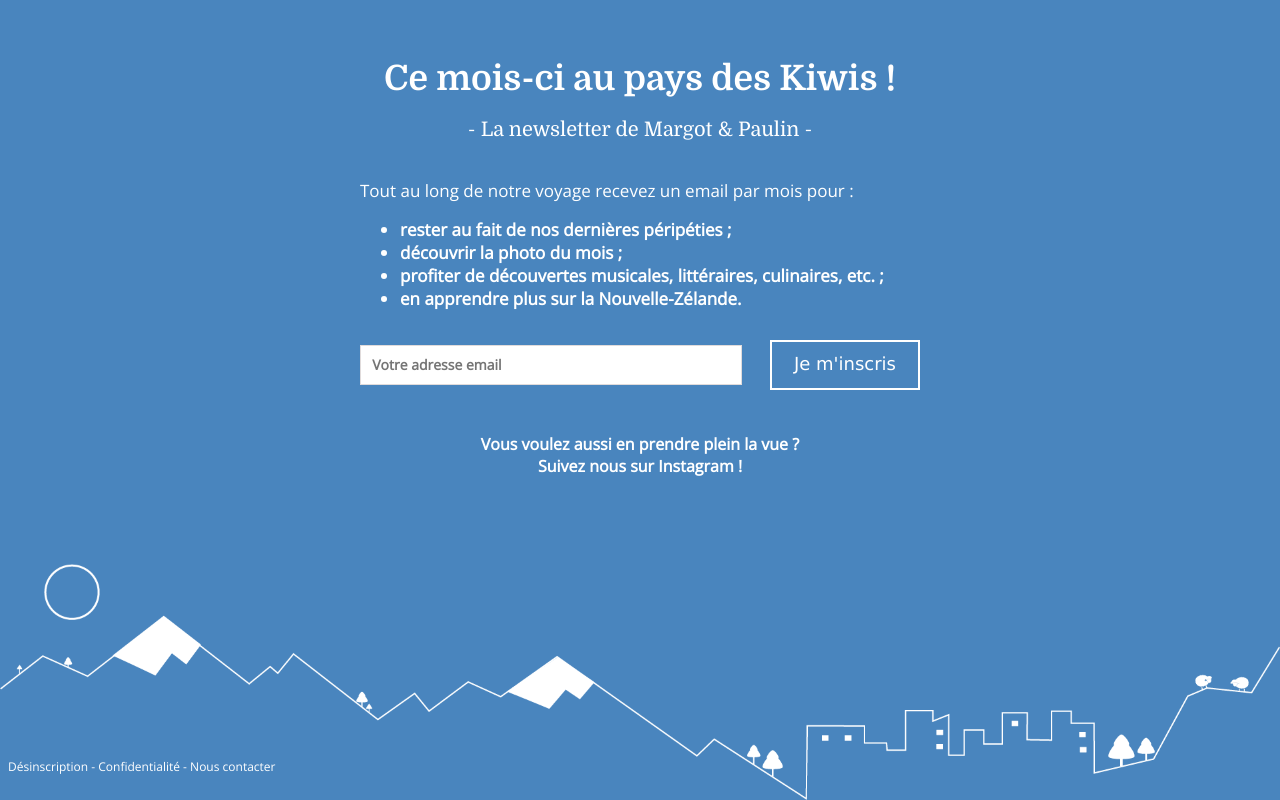
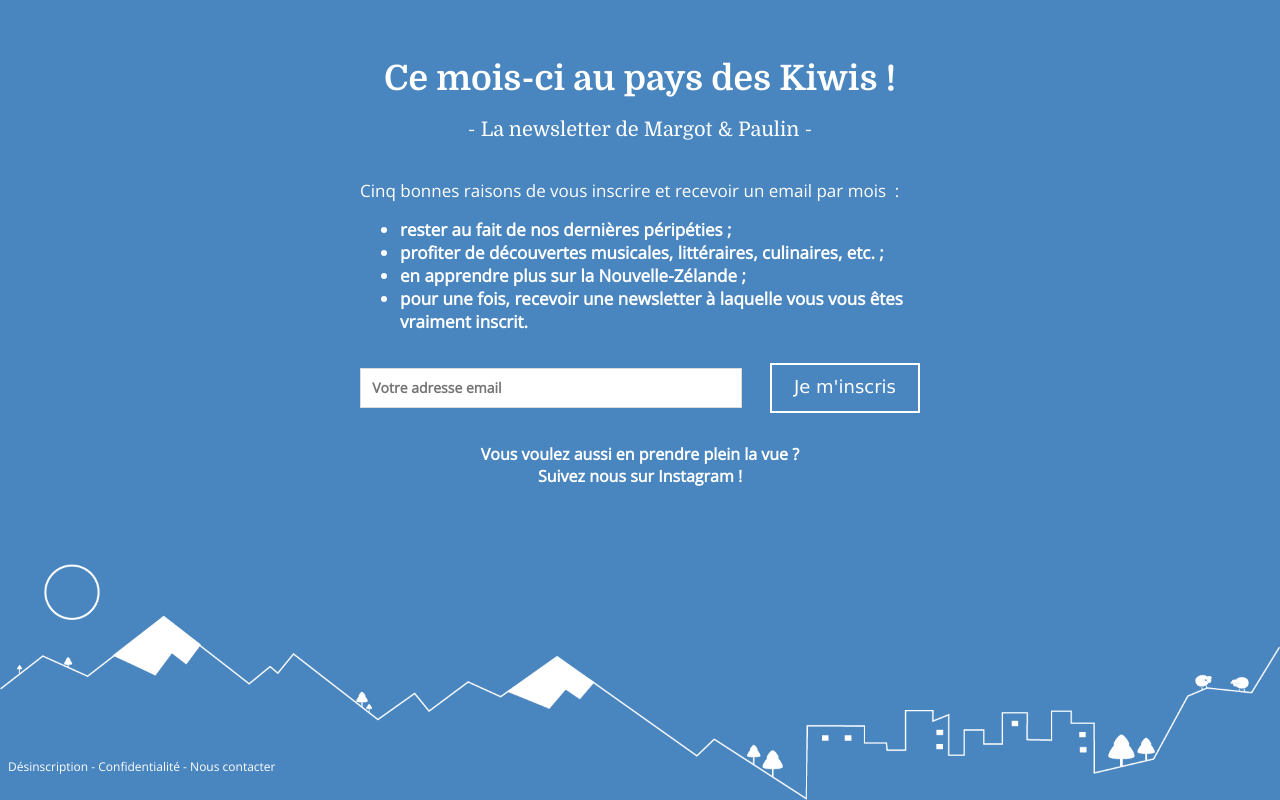
Before and after one commit to MargotBrun/newsletter-kiwi, a React (Create React App) app: page / in a window 1280 px wide. Built offline with nearby package versions, Linux system fonts and the light colour scheme; the HTML template or start-up script is replaced by a standard one.

Commit message:
Modifiations texte

```diff
--- a/src/pages/Subscription/Subscription.jsx
+++ b/src/pages/Subscription/Subscription.jsx
@@ -49,13 +49,15 @@ export default class SubscriptionPage extends React.Component {
           - La newsletter de Margot &amp; Paulin -
         </h2>
         <p className="SubscriptionPage_content_phrase">
-          Tout au long de notre voyage recevez un email par mois pour&nbsp;:
+          Cinq bonnes raisons de vous inscrire et recevoir un email par mois&nbsp; :
         </p>
         <ul className="SubscriptionPage_content_list">
           <li>rester au fait de nos dernières péripéties&nbsp;;</li>
-          <li>découvrir la photo du mois&nbsp;;</li>
           <li>profiter de découvertes musicales, littéraires, culinaires, etc.&nbsp;;</li>
-          <li>en apprendre plus sur la Nouvelle-Zélande.</li>
+          <li>en apprendre plus sur la Nouvelle-Zélande&nbsp;;</li>
+          <li>
+            pour une fois, recevoir une newsletter à laquelle vous vous êtes vraiment inscrit.
+          </li>
         </ul>
         <form className="SubscriptionPage_content_form" onSubmit={this.handleSubmit}>
           <input type="hidden" name="js_id" id="js_id" value="349gf" />
```
